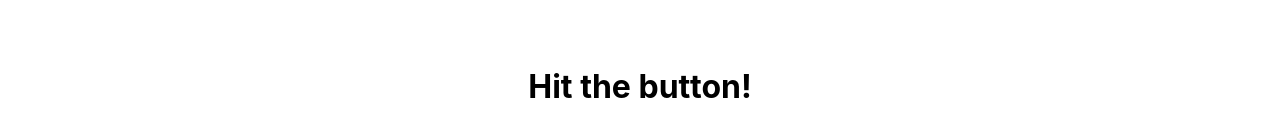
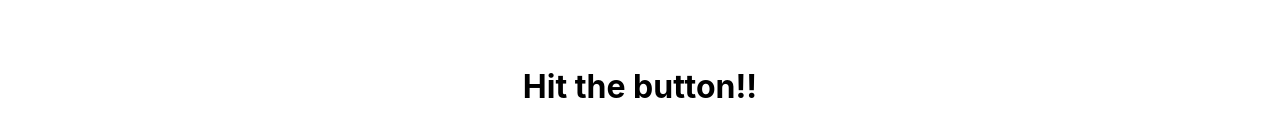
Before and after one commit to arejasverduras/KookBoek-React, a React (Create React App) app: page /recipehs in a window 1280 px wide. Shown: the part 250-386 px from the top of the page. Built offline with nearby package versions, Linux system fonts and the light colour scheme.

Commit message:
directly render Recipeh component in the outlet, instead of recipehloader. This allows the router to work correctly. Direct url access to recipehs/:recipehId

```diff
--- a/src/components/Recipehs/Recipeh/Recipeh.tsx
+++ b/src/components/Recipehs/Recipeh/Recipeh.tsx
@@ -4,11 +4,11 @@ import { selectCurrentRecipeh, setCurrentRecipeh, addToVisited } from "../recipe
 import { useParams } from "react-router-dom";
 
 export const Recipeh = () => {
+    const dispatch = useAppDispatch();
+    const params = useParams();
+
     const current = useAppSelector(selectCurrentRecipeh);
 
-    const dispatch = useAppDispatch();
-
-    const params = useParams();
     let id = Number(params.recipehId);
     console.log(`id = ${id}`);
     console.log(typeof id);
@@ -27,7 +27,14 @@ export const Recipeh = () => {
 
         console.log(current);
 
-    if (current !== null && typeof current !== 'string'){
+
+    if (typeof current === 'string'){
+        return (
+            <>
+                <h1>No more recipehs!</h1>
+            </>
+        )
+    } else if (current !== null ){
 
     return (
         <div style = {{
@@ -46,7 +53,7 @@ export const Recipeh = () => {
         } else {
             return (
                 <>
-                    <p>Recipeh not found!</p>
+                    <h1>Hit the button!!</h1>
                 </>
             )
         }
--- a/src/components/Recipehs/RecipehLoader/RecipehLoader.tsx
+++ b/src/components/Recipehs/RecipehLoader/RecipehLoader.tsx
@@ -1,31 +1,28 @@
-import React, { useEffect } from "react";
-import { useAppDispatch, useAppSelector,  } from "../../../app/hooks";
-import { addToVisited, selectCurrentRecipeh, setCurrentRecipeh } from "../recipehSlice";
+import React from "react";
+import { useAppSelector,  } from "../../../app/hooks";
+import { selectCurrentRecipeh } from "../recipehSlice";
 import { Recipeh } from "../Recipeh/Recipeh";
 import { Recepeh } from "../../../database";
-import { useParams } from "react-router-dom";
-import { Outlet } from "react-router-dom";
 
 
 export const RecipehLoader = () => {
     const recipeh: Recepeh | null | string = useAppSelector(selectCurrentRecipeh);
-    const dispatch = useAppDispatch();
 
-    const params = useParams();
-    let id = params.recipehId;
-    console.log(`id = ${id}`);
+    // const params = useParams();
+    // let id = params.recipehId;
+    // console.log(`id = ${id}`);
 
-    useEffect(()=>{
-        if (id !== undefined) {
-            dispatch(setCurrentRecipeh(id));
-        }
-        },[id])
+    // useEffect(()=>{
+    //     if (id !== undefined) {
+    //         dispatch(setCurrentRecipeh(id));
+    //     }
+    //     },[id])
 
-    useEffect(()=>{
-        if(typeof recipeh !== 'string' && recipeh !== null){
-            dispatch(addToVisited(recipeh.id));
-        }
-    },[recipeh]);
+    // useEffect(()=>{
+    //     if(typeof recipeh !== 'string' && recipeh !== null){
+    //         dispatch(addToVisited(recipeh.id));
+    //     }
+    // },[recipeh]);
 
     if (typeof recipeh === 'string'){
         return (
@@ -34,9 +31,11 @@ export const RecipehLoader = () => {
             </>
         )
     } else if (recipeh !== null){
+
         return (
             <>
                 <Recipeh />
+
             </>
         )
     }
--- a/src/components/Recipehs/Recipehs.tsx
+++ b/src/components/Recipehs/Recipehs.tsx
@@ -1,17 +1,15 @@
 import React from "react";
-import { RecipehLoader } from "./RecipehLoader/RecipehLoader";
 import { RandomButton } from "./RandomButton/RandomButton";
 import { VisitedList } from "./VisitedList/VisitedList";
 import { RecipehHeader } from "./RecipehHeader/RecipehHeader";
-import { BrowserRouter as Router, Routes, Route, Outlet } from "react-router-dom";
+import { Recipeh } from "./Recipeh/Recipeh";
 
 export const Recipehs = () => {
     return (
         <>
             <RecipehHeader />
             <RandomButton />
-            <Outlet />
-            {/* <RecipehLoader /> */}
+            <Recipeh />
             <VisitedList />
         </>
     )
--- a/src/components/Recipehs/recipehSlice.tsx
+++ b/src/components/Recipehs/recipehSlice.tsx
@@ -2,6 +2,7 @@ import { createAsyncThunk, createSlice, PayloadAction } from '@reduxjs/toolkit';
 import { RootState, AppThunk } from '../../app/store';
 import { RecepehBook, Recepeh, userRecipehBook, initialBook } from '../../database';
 import { randomIndex } from './recipehFeatures';
+import { useNavigate } from 'react-router-dom';
 
 export interface RecipehsState {
     allRecipehs: RecepehBook,
@@ -32,6 +33,7 @@ export const recipehSlice = createSlice({
                 state.filteredRecipehs.splice(index, 1);
                 index = randomIndex(state.filteredRecipehs);
             };
+
 
             if (state.filteredRecipehs.length < 1){
                 state.currentRecipeh = 'No more Recipehs!'
--- a/src/index.tsx
+++ b/src/index.tsx
@@ -24,9 +24,9 @@ root.render(
 
             <Route index element={<Recipehs />} />
             <Route path="recipehs" element={<Recipehs />} >
-                <Route index element={<RecipehLoader />} />
+                <Route index element={<Recipeh />} />
                 <Route path=":recipehId" element={<Recipeh />} />
-                <Route path="*" element={<RecipehLoader />} />
+                <Route path="*" element={<Recipeh />} />
             </Route>
             <Route
                 path="*"
```
